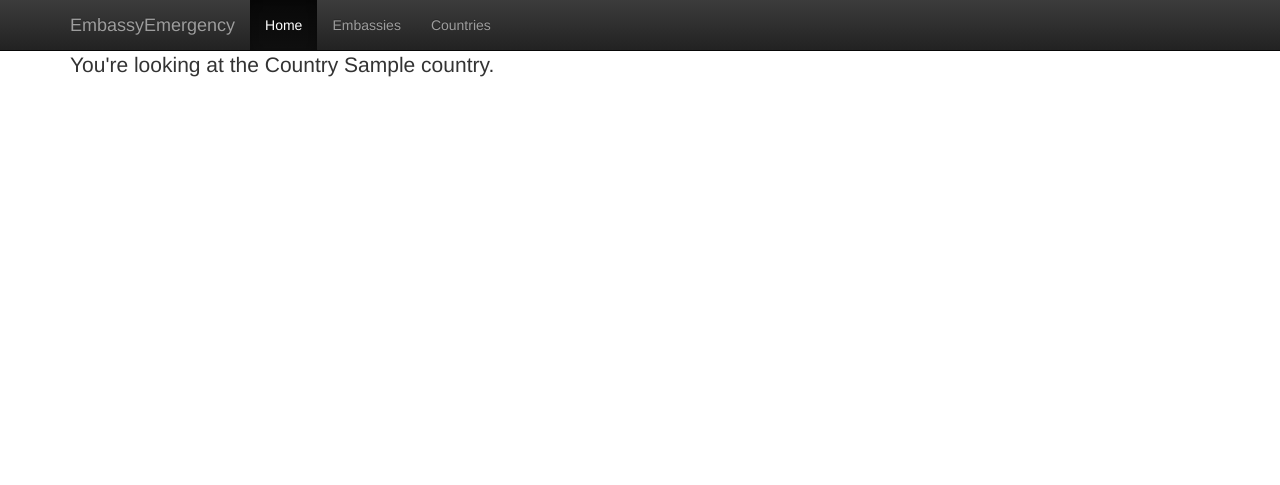
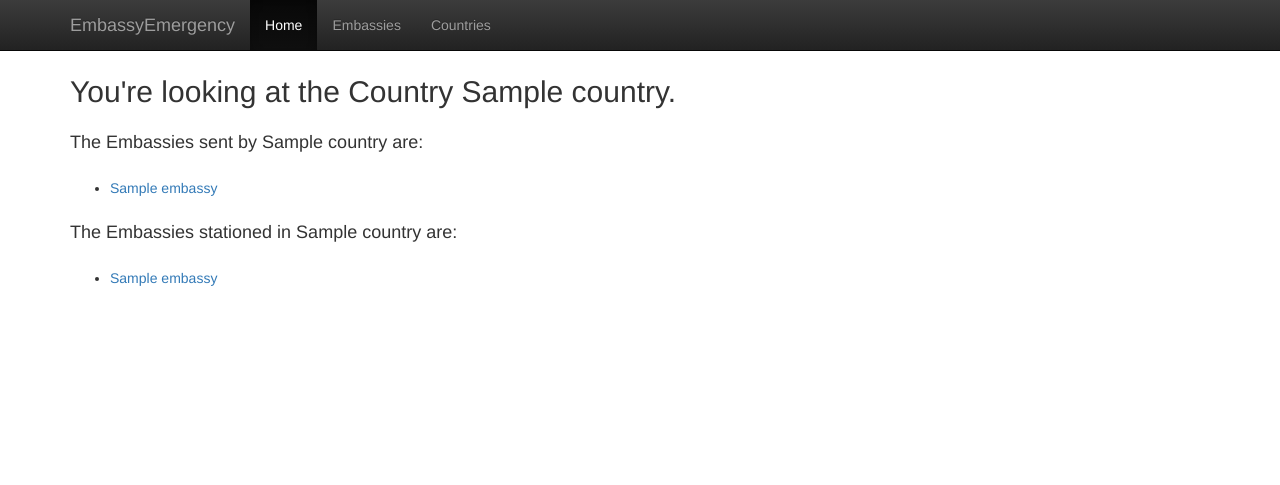
Before and after one commit to dretta/EmbassyEmergency, a Django app: template finder/templates/finder/country_info.html in a window 1280 px wide. Shown: the top 485 px of the page. Run offline with Django 3.2, Linux system fonts and the light colour scheme; the template is opened without the code that fills it: values that come from a table or form of the project are taken from there, others are empty; tables that the repository leaves empty hold one stand-in row (values such as "Sample post"); some libraries are stand-ins or nearby versions.

Commit message:
Added government/location info to Country and Embassy pages

```diff
--- a/finder/static/finder/style.css
+++ b/finder/static/finder/style.css
@@ -1,9 +1,3 @@
-/*
-label, p , a , h2, li {
-	color: white;
+.title{
+	margin: 25px 0
 }
-
-body {
-    background: black;
-}
-*/
--- a/finder/templates/finder/base.html
+++ b/finder/templates/finder/base.html
@@ -33,6 +33,7 @@
     <!-- IE10 viewport hack for Surface/desktop Windows 8 bug -->
     <link href="{% static "css/ie10-viewport-bug-workaround.css" %}" rel="stylesheet">
     <!-- Custom styles for this template -->
+	<link href="{% static "finder/style.css" %}" rel="stylesheet">
     <link href="{% static "finder/index.css" %}" rel="stylesheet">
     <link href="{% static "finder/sticky-footer-navbar.css" %}" rel="stylesheet">
 
--- a/finder/templates/finder/country_info.html
+++ b/finder/templates/finder/country_info.html
@@ -3,5 +3,28 @@
 
 {% block content %}
 
-<p class="lead">You're looking at the Country {{ country }}.</p>
+	<h2 class="title">You're looking at the Country {{ country }}.</h2>
+
+	{% if governments %}
+		<h4 class="title">The Embassies sent by {{ country }} are:</h4>
+		<ul>
+			{% for government in governments %}
+				<li><a href="{% url 'finder:embassy_info' government.id %}">{{ government }}</a></li>
+			{% endfor %}
+		</ul>
+	{% else %}
+		<h4 class="title">There are no Embassies sent by {{ country }}</h4>
+	{% endif %}
+
+	{% if locations %}
+		<h4 class="title">The Embassies stationed in {{ country }} are:</h4>
+		<ul>
+			{% for location in locations %}
+				<li><a href="{% url 'finder:embassy_info' location.id %}">{{ location }}</a></li>
+			{% endfor %}
+		</ul>
+	{% else %}
+		<h4 class="title">There are no Embassies in {{ country }}</h4>
+	{% endif %}
+
 {% endblock %}
--- a/finder/templates/finder/embassy_info.html
+++ b/finder/templates/finder/embassy_info.html
@@ -3,6 +3,10 @@
 
 {% block content %}
 
+<h2 class="title">You're looking at the Embassy {{ embassy }}.<h2>
 
-<p class="lead">You're looking at the Embassy {{ embassy }}.</p>
+<h4 class="title">This Embassy was sent from
+	<a href="{% url 'finder:country_info' embassy.government.code %}">{{ embassy.government }}</a>
+	to <a href="{% url 'finder:country_info' embassy.location.code %}">{{ embassy.location }}</a>
+</h4>
 {% endblock %}
```
Also changed, not shown: finder/views.py (+18 -9 lines).
